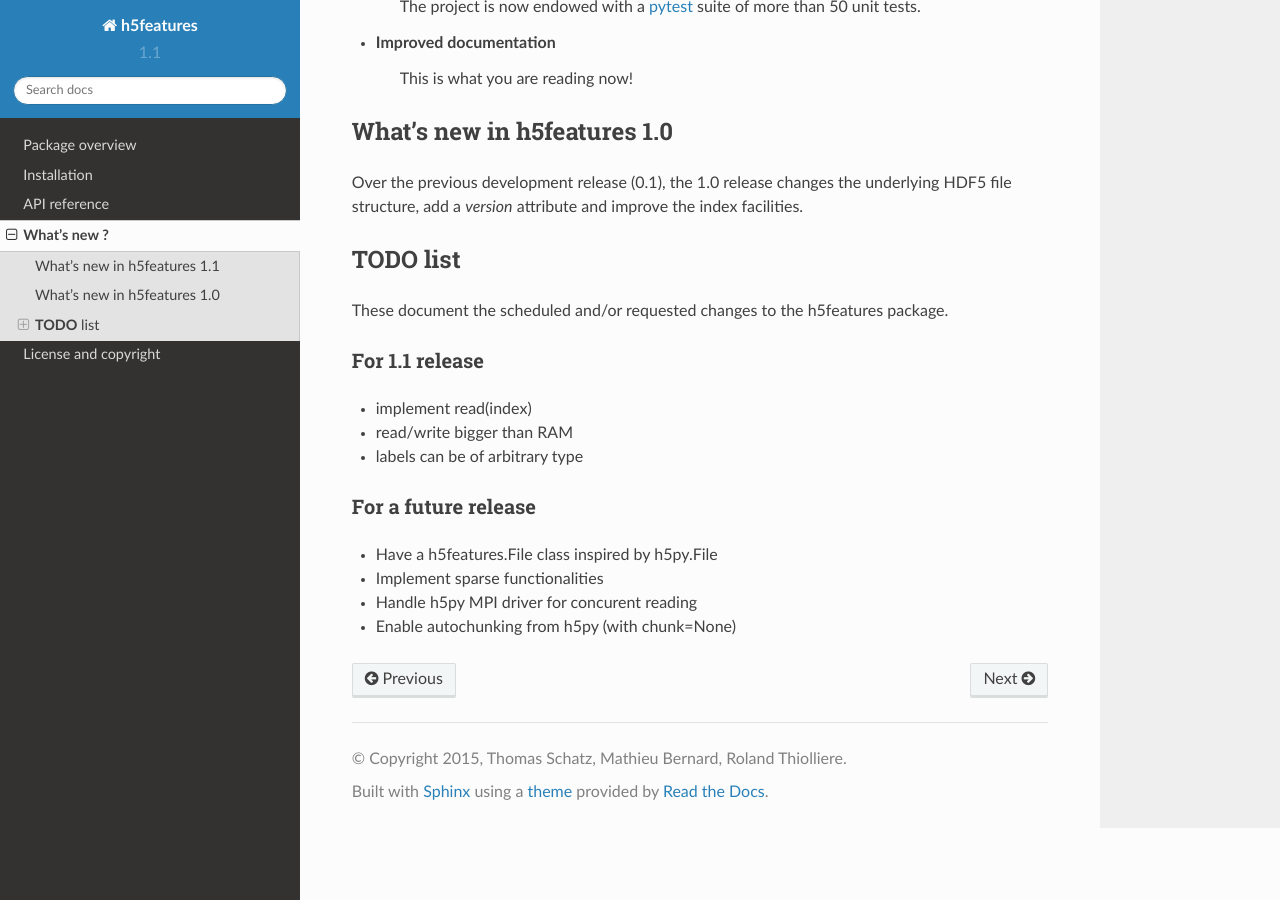
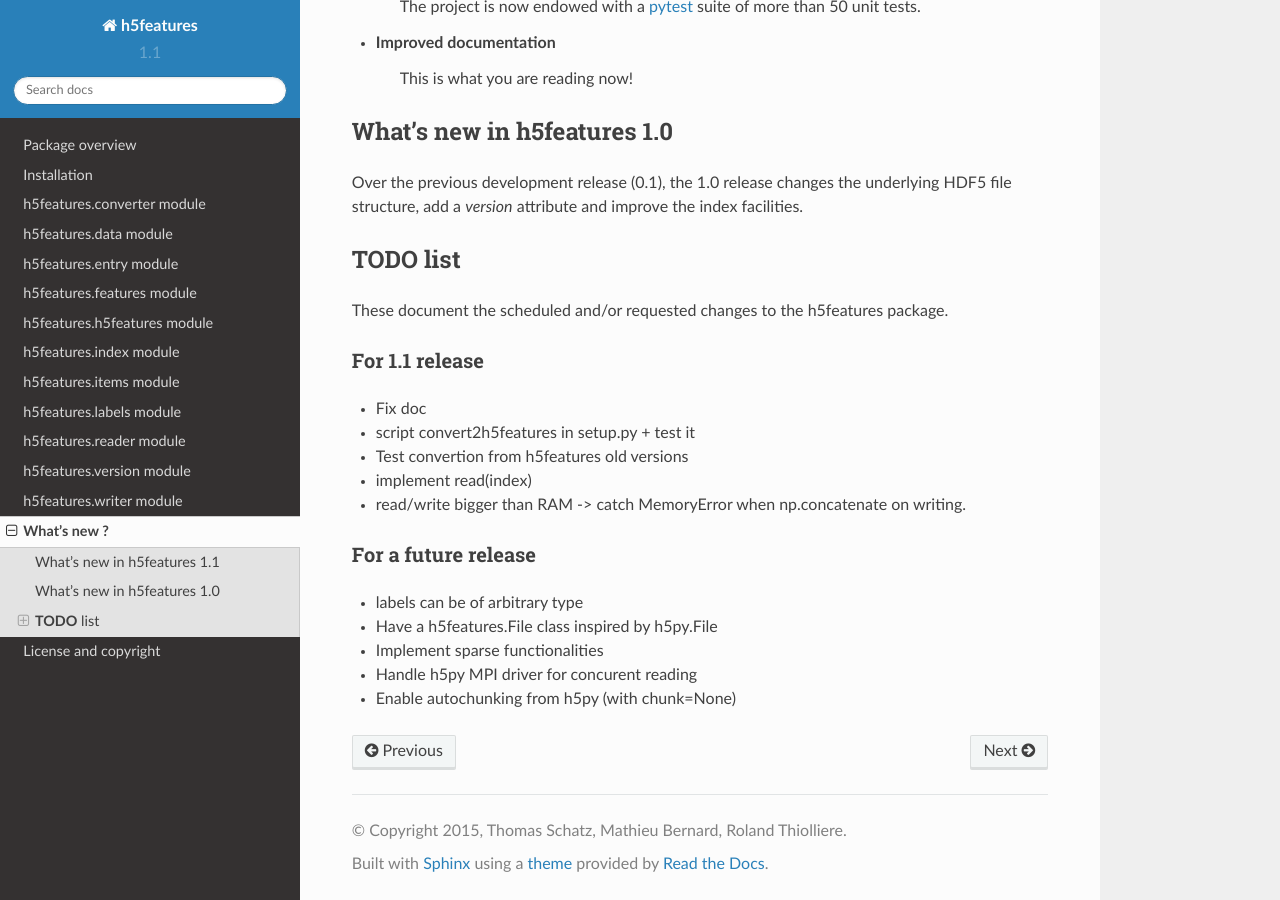
Before and after one commit to bootphon/h5features, a Sphinx documentation site: the page built from docs/whatsnew.rst, in a window 1280 px wide and 900 px high, scrolled down 713 px. Built offline with Sphinx 7.4.7 and the Read the Docs theme 2.0.0, drawn with Linux system fonts in a browser that asks for light colours.

Commit message:
Minor changes

```diff
--- a/TODO.rst
+++ b/TODO.rst
@@ -3,13 +3,17 @@
 For 1.1 release
 ---------------
 
+* Fix doc
+* script convert2h5features in setup.py + test it
+* Test convertion from h5features old versions
 * implement read(index)
-* read/write bigger than RAM
-* labels can be of arbitrary type
+* read/write bigger than RAM -> catch MemoryError when np.concatenate
+  on writing.
 
 For a future release
 --------------------
 
+* labels can be of arbitrary type
 * Have a h5features.File class inspired by h5py.File
 * Implement sparse functionalities
 * Handle h5py MPI driver for concurent reading
--- a/docs/conf.py
+++ b/docs/conf.py
@@ -26,7 +26,7 @@
     @classmethod
     def __getattr__(cls, name):
             return Mock()
-MOCK_MODULES = ['scipy', 'numpy', 'h5py', 'scipy.sparse']
+MOCK_MODULES = ['scipy', 'numpy', 'h5py', 'scipy.sparse', 'scipy.io']
 sys.modules.update((mod_name, Mock()) for mod_name in MOCK_MODULES)
 
 # -- General configuration ------------------------------------------------
--- a/docs/h5features.rst
+++ b/docs/h5features.rst
@@ -1,6 +1,3 @@
-API reference
-=============
-
 h5features.converter module
 ---------------------------
 
```
Also changed, not shown: other parts of docs/h5features.rst (+0 -8 lines), 2 other files.
